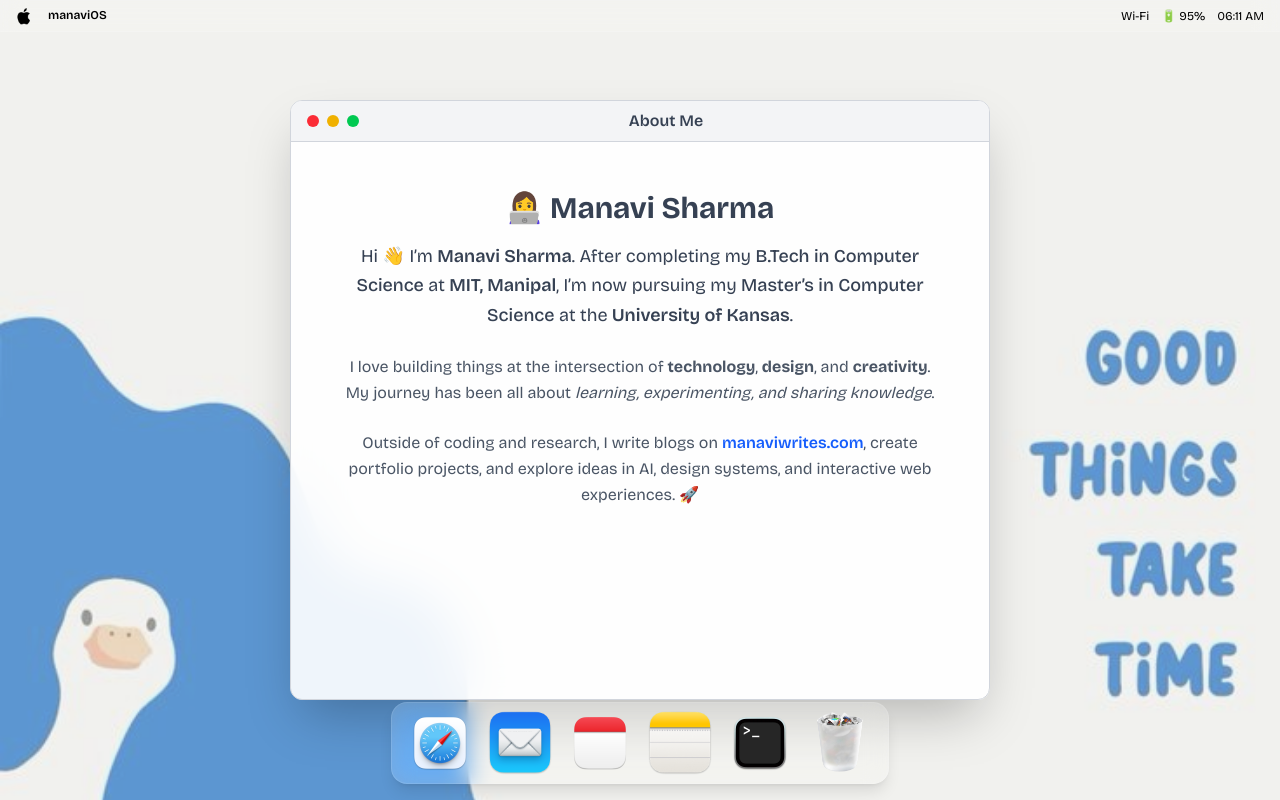
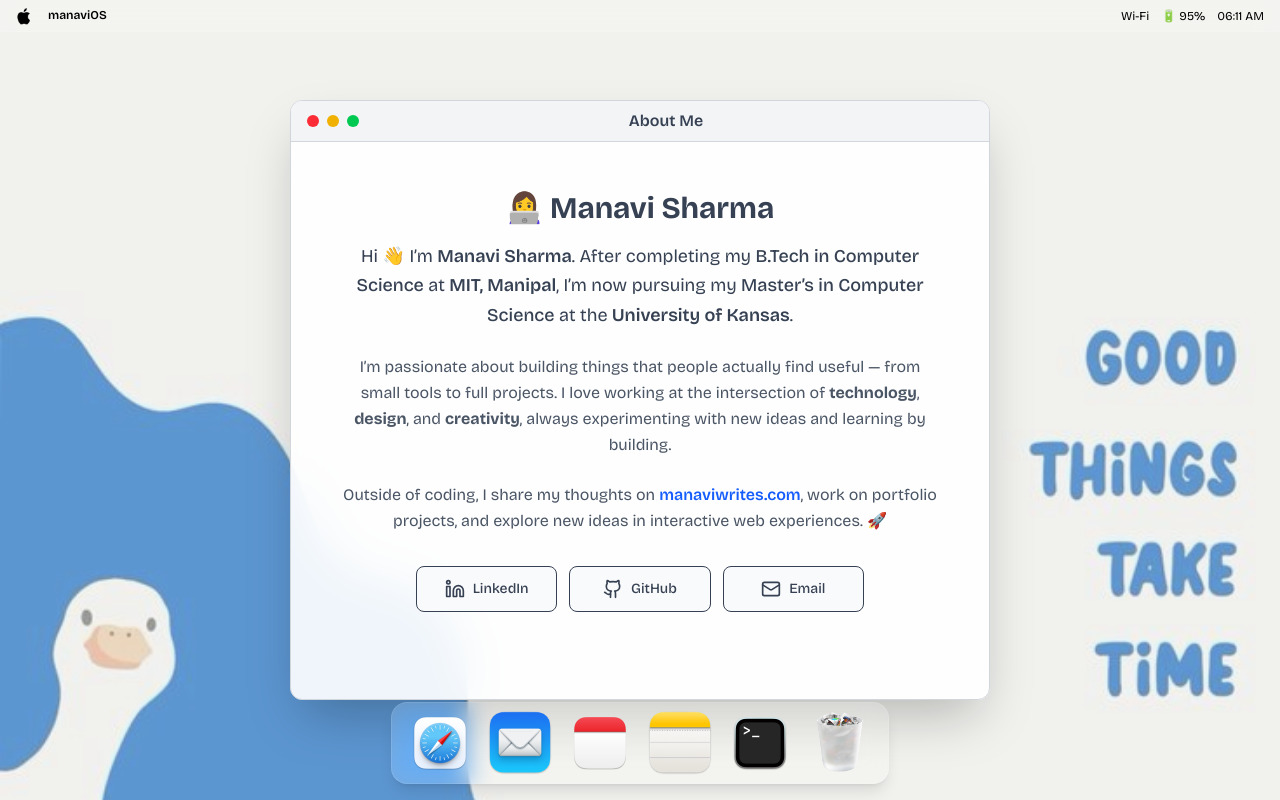
Before and after one commit to manavisharma14/manavi_portfolio, a Next.js app: page /about in a window 1280 px wide. Built offline with nearby package versions, Linux system fonts and the light colour scheme; no server answers.

Commit message:
removed emojis

```diff
--- a/package.json
+++ b/package.json
@@ -10,6 +10,7 @@
   "dependencies": {
     "@next/third-parties": "^15.5.3",
     "@prisma/client": "^6.16.1",
+    "lucide-react": "^0.544.0",
     "next": "15.5.3",
     "react": "19.1.0",
     "react-dom": "19.1.0",
--- a/src/app/about/page.tsx
+++ b/src/app/about/page.tsx
@@ -1,5 +1,6 @@
 "use client";
 import WindowWrapper from "@/components/WindowWrapper";
+import { Github, Linkedin, Mail } from "lucide-react";
 
 export default function About() {
   return (
@@ -18,12 +19,12 @@
         </p>
 
         <p className="text-xs sm:text-sm md:text-base leading-relaxed mb-6 text-gray-600">
-          I love building things at the intersection of <b>technology</b>, <b>design</b>, and <b>creativity</b>.
-          My journey has been all about <i>learning, experimenting, and sharing knowledge</i>.
+          I’m passionate about building things that people actually find useful — from small tools to full projects.
+          I love working at the intersection of <b>technology</b>, <b>design</b>, and <b>creativity</b>, always experimenting with new ideas and learning by building.
         </p>
 
         <p className="text-xs sm:text-sm md:text-base leading-relaxed mb-8 text-gray-600">
-          Outside of coding and research, I write blogs on{" "}
+          Outside of coding, I share my thoughts on{" "}
           <a
             href="https://manaviwrites.com"
             target="_blank"
@@ -31,18 +32,42 @@
             className="font-semibold text-blue-600 hover:underline"
           >
             manaviwrites.com
-          </a>, create portfolio projects, and explore ideas in AI, design systems, and interactive web experiences. 🚀
+          </a>
+          , work on portfolio projects, and explore new ideas in interactive web experiences. 🚀
         </p>
 
-        {/* Grid for future links or buttons */}
-        <div className="grid grid-cols-1 sm:grid-cols-2 gap-4 max-w-xl mx-auto">
-          {/* Example: */}
-          {/* <a className="p-3 rounded-lg border bg-gray-50 hover:bg-gray-100 transition text-sm font-medium">
-            📄 Resume
+        {/* Socials */}
+        <div className="grid grid-cols-1 sm:grid-cols-3 gap-3 max-w-md mx-auto">
+          <a
+            href="https://www.linkedin.com/in/manavi-sharma-521014222/"
+            target="_blank"
+            rel="noopener noreferrer"
+            className="group flex items-center justify-center gap-2 rounded-lg border bg-gray-50 hover:bg-gray-100 transition p-3 text-sm font-medium"
+            aria-label="LinkedIn"
+          >
+            <Linkedin className="h-5 w-5 transition-transform group-hover:-translate-y-0.5" />
+            LinkedIn
           </a>
-          <a className="p-3 rounded-lg border bg-gray-50 hover:bg-gray-100 transition text-sm font-medium">
-            💼 LinkedIn
-          </a> */}
+
+          <a
+            href="https://github.com/manavisharma14"
+            target="_blank"
+            rel="noopener noreferrer"
+            className="group flex items-center justify-center gap-2 rounded-lg border bg-gray-50 hover:bg-gray-100 transition p-3 text-sm font-medium"
+            aria-label="GitHub"
+          >
+            <Github className="h-5 w-5 transition-transform group-hover:-translate-y-0.5" />
+            GitHub
+          </a>
+
+          <a
+            href="mailto:manavisharma14@gmail.com"
+            className="group flex items-center justify-center gap-2 rounded-lg border bg-gray-50 hover:bg-gray-100 transition p-3 text-sm font-medium"
+            aria-label="Email"
+          >
+            <Mail className="h-5 w-5 transition-transform group-hover:-translate-y-0.5" />
+            Email
+          </a>
         </div>
       </div>
     </WindowWrapper>
--- a/src/app/contact/page.tsx
+++ b/src/app/contact/page.tsx
@@ -16,7 +16,7 @@
       <div className="p-6">
         {sent && (
           <div className="p-4 mb-6 rounded-md bg-green-100 text-green-800 text-center">
-            ✅ Message sent (demo)
+            ✅ Message sent successfully!
           </div>
         )}
 
--- a/src/app/notes/page.tsx
+++ b/src/app/notes/page.tsx
@@ -7,15 +7,15 @@
   const projects = [
     {
       title: "GigsWall",
-      desc: `🚀 A freelance marketplace where anyone can post gigs, and students bring them to life.
+      desc: `🌍 A freelance marketplace where anyone can post gigs, and students bring them to life.
       Born as a campus-only platform, it’s now scaling into a global hub for student-powered freelance work.
       Whether it’s design, code, or content — students take on real-world projects and build experience.`,
       highlights: [
-        "🌍 Started as student-only, now open for anyone to post gigs",
-        "🎓 Students apply, work, and earn through real projects",
-        "💬 Real-time chat & notifications with Firebase",
-        "🎨 Clean, modern UI with Tailwind + Next.js",
-        "🔐 Secure authentication with JWT & Firebase",
+        " Started as student-only, now open for anyone to post gigs",
+        " Students apply, work, and earn through real projects",
+        " Real-time chat & notifications with Firebase",
+        " Clean, modern UI with Tailwind + Next.js",
+        " Secure authentication with JWT & Firebase",
       ],
       img: "/icons/gigswall.png",
       link: "https://gigswall.com",
@@ -27,9 +27,9 @@
       Write daily reflections, track moods, and let AI turn them into insights.
       It’s like having a therapist… but without the awkward small talk.`,
       highlights: [
-        "🤖 AI-powered weekly reflections",
-        "📊 Mood + habit tracking with visuals",
-        "🌸 Gentle, pastel aesthetic",
+        " AI-powered weekly reflections",
+        " Mood + habit tracking with visuals",
+        " Gentle, pastel aesthetic",
       ],
       img: "/icons/innerspace.png",
       link: "https://innerspaceai.netlify.app/",
@@ -40,9 +40,9 @@
       desc: `🌱 Because sticking to habits is tough — this app makes it fun.
       Create habits, track streaks, and celebrate small wins (yes, even finishing a glass of water counts 💧).`,
       highlights: [
-        "📆 Calendar-based habit tracker",
-        "🔥 Streaks & progress visualization",
-        "✨ Minimal, green-themed design",
+        " Calendar-based habit tracker",
+        " Streaks & progress visualization",
+        " Minimal, green-themed design",
       ],
       img: "/icons/habitcheck.png",
       link: "https://habitcheck.life",
@@ -54,9 +54,9 @@
       A space where I showcase my work, experiments, and ideas.
       Always evolving — because no dev’s portfolio is ever really ‘done’.`,
       highlights: [
-        "⚡ Built with Next.js + Tailwind",
-        "📱 Fully responsive design",
-        "🎨 Clean dark/light mode toggle",
+        " Built with Next.js + Tailwind",
+        " Fully responsive design",
+        " Clean dark/light mode toggle",
       ],
       img: "/icons/portfolio.png",
       link: "https://manavisharma.netlify.app/",
@@ -67,9 +67,9 @@
       desc: `✍️ My personal blog platform.
       A space to share ideas on tech, creativity, and life — built with performance and readability in mind.`,
       highlights: [
-        "📖 Clean, minimal blog UI",
-        "⚡ Fast, SEO-friendly setup",
-        "📝 Writing-focused design with Markdown support",
+        " Clean, minimal blog UI",
+        " Fast, SEO-friendly setup",
+        " Writing-focused design with Markdown support",
       ],
       img: "/icons/manaviwrites.png",
       link: "https://manaviwrites.com",
@@ -80,9 +80,9 @@
       desc: `🌿 A skincare brand landing page.
       Focused on clean, natural design with a modern hero section showcasing botanical skincare products.`,
       highlights: [
-        "✨ Minimal hero section with strong branding",
-        "📸 Full-screen background with overlay",
-        "⚡ Fast, responsive layout built with Next.js",
+        " Minimal hero section with strong branding",
+        " Full-screen background with overlay",
+        " Fast, responsive layout built with Next.js",
       ],
       img: "/icons/pureleaf.png",
       link: "https://pureeleaf.vercel.app/",
```
Also changed, not shown: src/components/WindowWrapper.tsx (line endings or trailing spaces), 1 other file (tests, documents, lock files or other folders).
